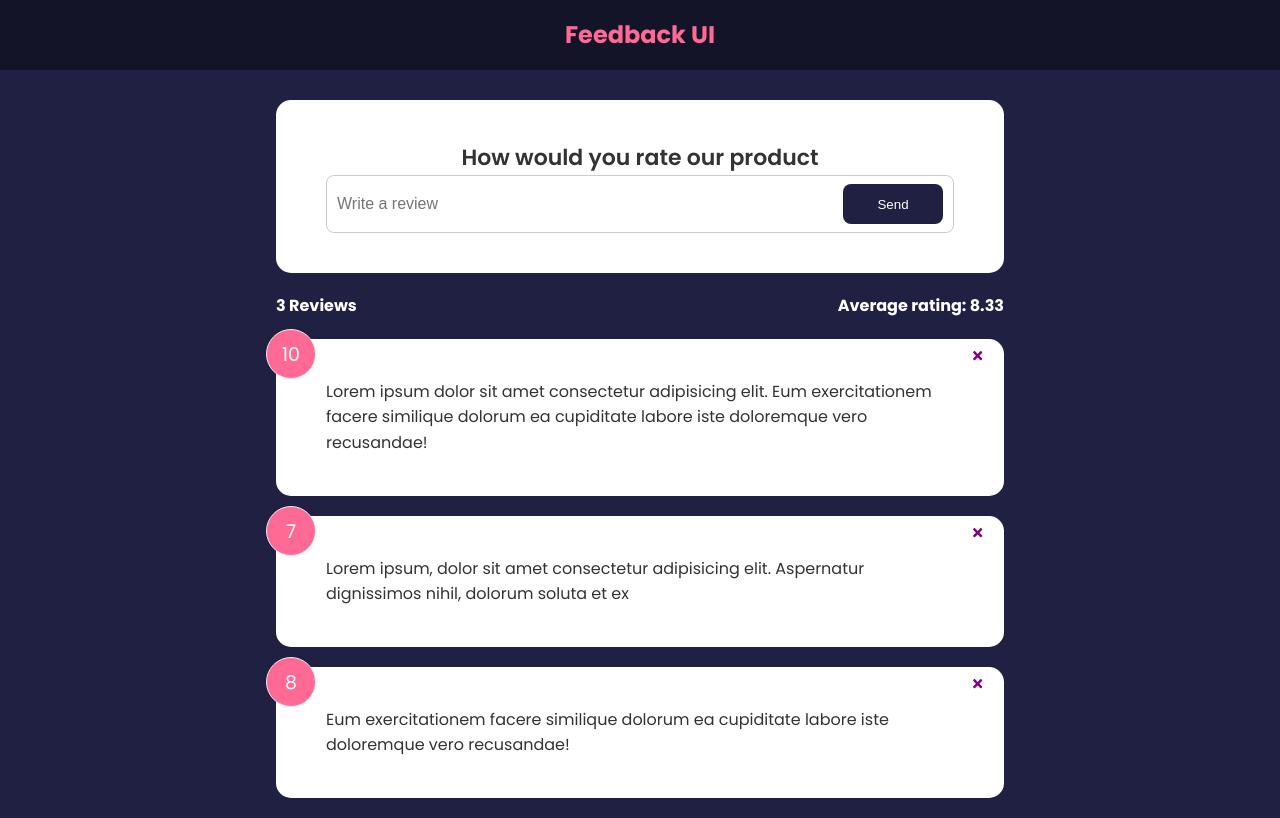
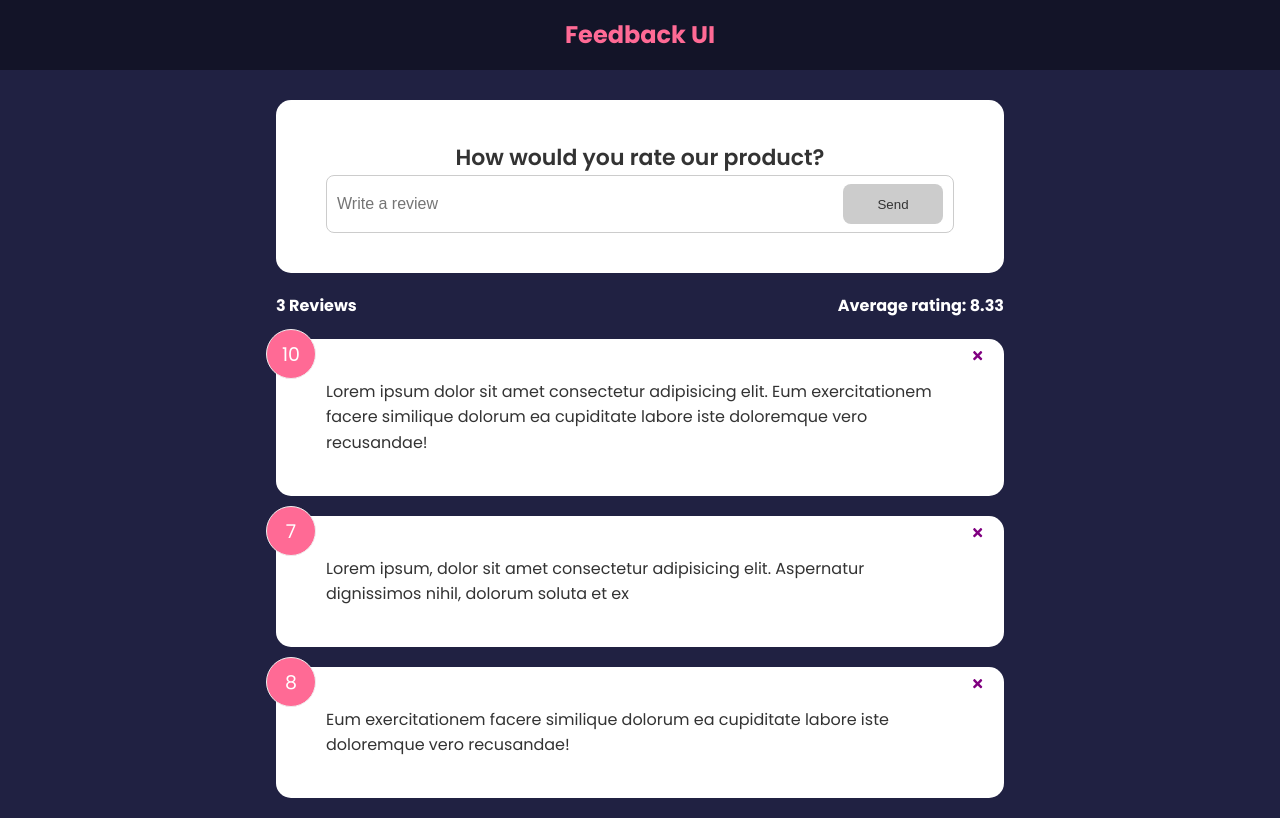
Before and after one commit to iampsr8/feedback-UI, a React (Create React App) app: page / in a window 1280 px wide. Built offline with nearby package versions, Linux system fonts and the light colour scheme.

Commit message:
Real time text validation

```diff
--- a/src/components/FeedbackForm.jsx
+++ b/src/components/FeedbackForm.jsx
@@ -4,18 +4,31 @@
 
 function FeedbackForm() {
     const [text, setText] = useState('')
+    const [btnDisabled, setBtnDisabled] = useState(true)
+    const [message, setMessage] = useState('')
     const handleTextChange = (e) => {
+        if (text === '') {
+            setBtnDisabled(true)
+            setMessage(null)
+        } else if (text !== '' && text.trim().length <= 10) {
+            setBtnDisabled(true)
+            setMessage('Text must be atleast 10 characters')
+        } else {
+            setMessage(null)
+            setBtnDisabled(false)
+        }
         setText(e.target.value)
     }
     return (
         <Card>
             <form >
-                <h2>How would you rate our product</h2>
+                <h2>How would you rate our product?</h2>
             </form>
             <div className="input-group">
                 <input onChange={handleTextChange} type="text" placeholder="Write a review" value={text}/>
-                <Button type="submit" >Send</Button>
+                <Button type="submit" isDisabled={btnDisabled}>Send</Button>
             </div>
+            {message && <div className="message">{ message}</div>}
       </Card>
 
   )
```
